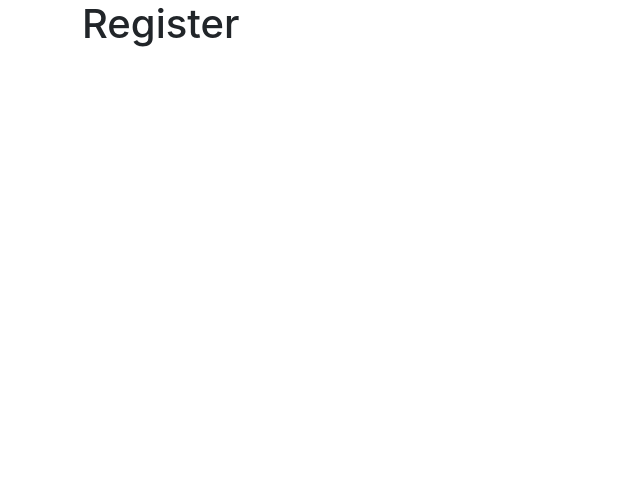
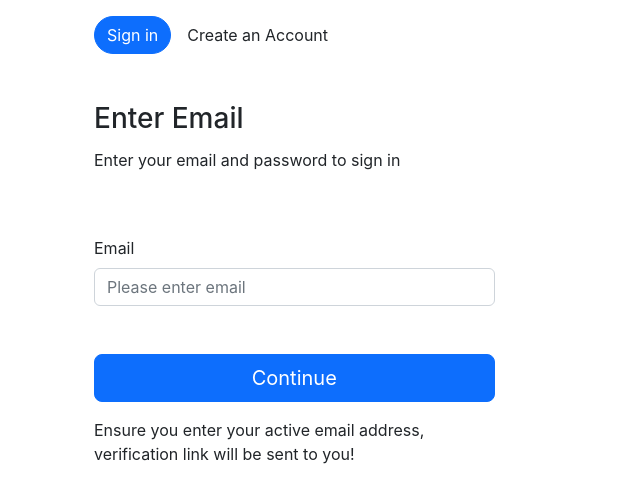
Before and after one commit to dammyGideon/data_survey-Frontend, a React (Create React App) app: page /register in a window 1280 px wide. Shown: the top 502 px of the page, without its empty margins (0-640 px from the left). Built offline with nearby package versions, Linux system fonts and the light colour scheme.

Commit message:
feat: add register page

```diff
--- a/src/views/auth/views/Register.tsx
+++ b/src/views/auth/views/Register.tsx
@@ -1,8 +1,57 @@
-const RegistrationPage=() => {
-    return (
-        <>
-            <h1>Register</h1>
-        </>
-    )
-}
-export default RegistrationPage
+import { lazy } from 'react';
+import { Button, Col, Container, Form, Row, Stack } from 'react-bootstrap';
+import { useRef } from 'react';
+
+const InputField = lazy(() => import('../components/InputField'));
+const AuthSiderBar = lazy(() => import('../components/authSider'));
+
+const RegistrationPage = () => {
+  const fieldText = useRef<HTMLInputElement | null>(null);
+
+  return (
+    <main>
+      <Container className='mt-3'>
+        <Stack className='mb-3' direction='horizontal' gap={3}>
+          <Button className='rounded-pill'>Sign in</Button>
+          <div>Create an Account</div>
+        </Stack>
+        <Row className='mt-5'>
+          {/* col container */}
+          <Col>
+            <Col md={9}>
+              <Form>
+                <Stack gap={1} className='mb-2'>
+                  <h3>Enter Email</h3>
+                  <p>Enter your email and password to sign in</p>
+                </Stack>
+
+                <Stack gap={3} className='mt-5'>
+                  <InputField
+                    name='Email'
+                    label='Email'
+                    type='email'
+                    placeholder='Please enter email'
+                    error=''
+                    fieldRef={fieldText}
+                  />
+                </Stack>
+              </Form>
+
+              <div className='mt-5 d-grid '>
+                <Button size='lg' className='mb-3'>
+                  Continue
+                </Button>
+                <p>
+                  Ensure you enter your active email address, verification link
+                  will be sent to you!
+                </p>
+              </div>
+            </Col>
+          </Col>
+          <Col></Col>
+        </Row>
+      </Container>
+    </main>
+  );
+};
+export default RegistrationPage;
```
